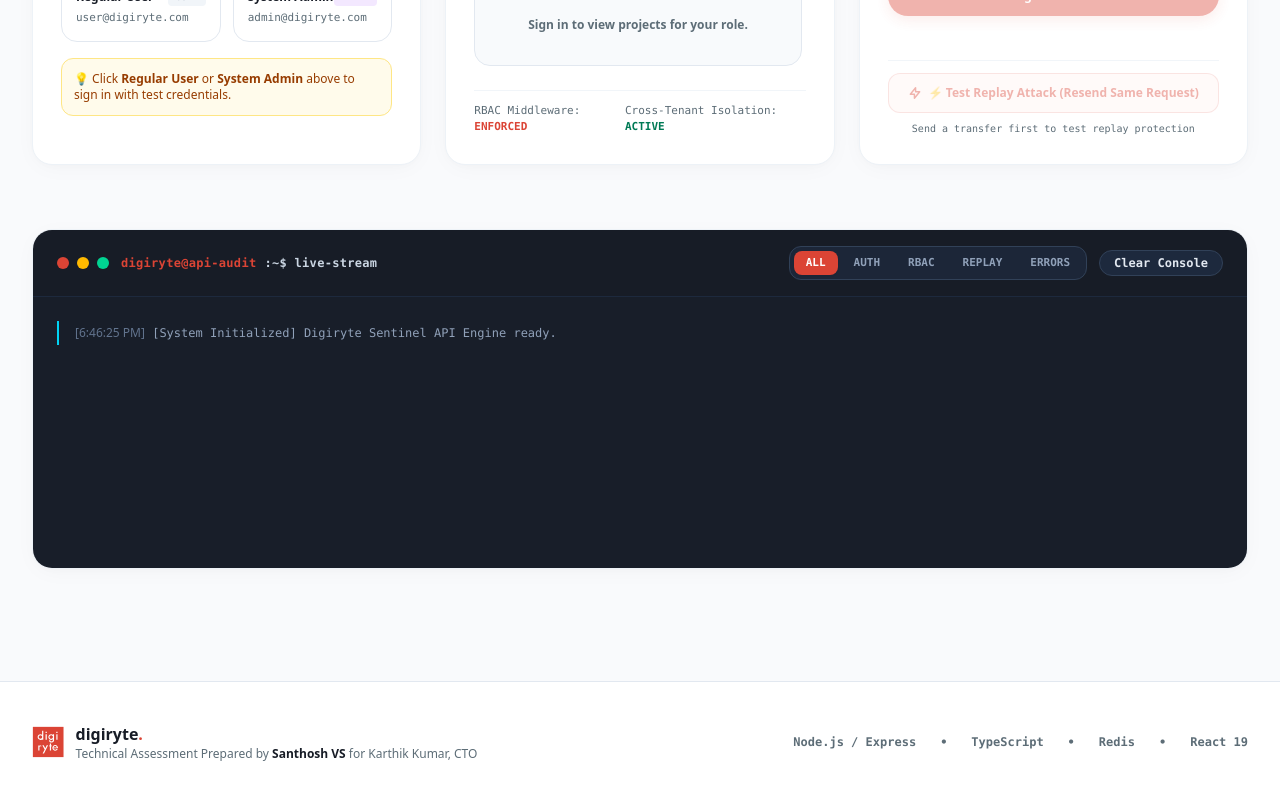
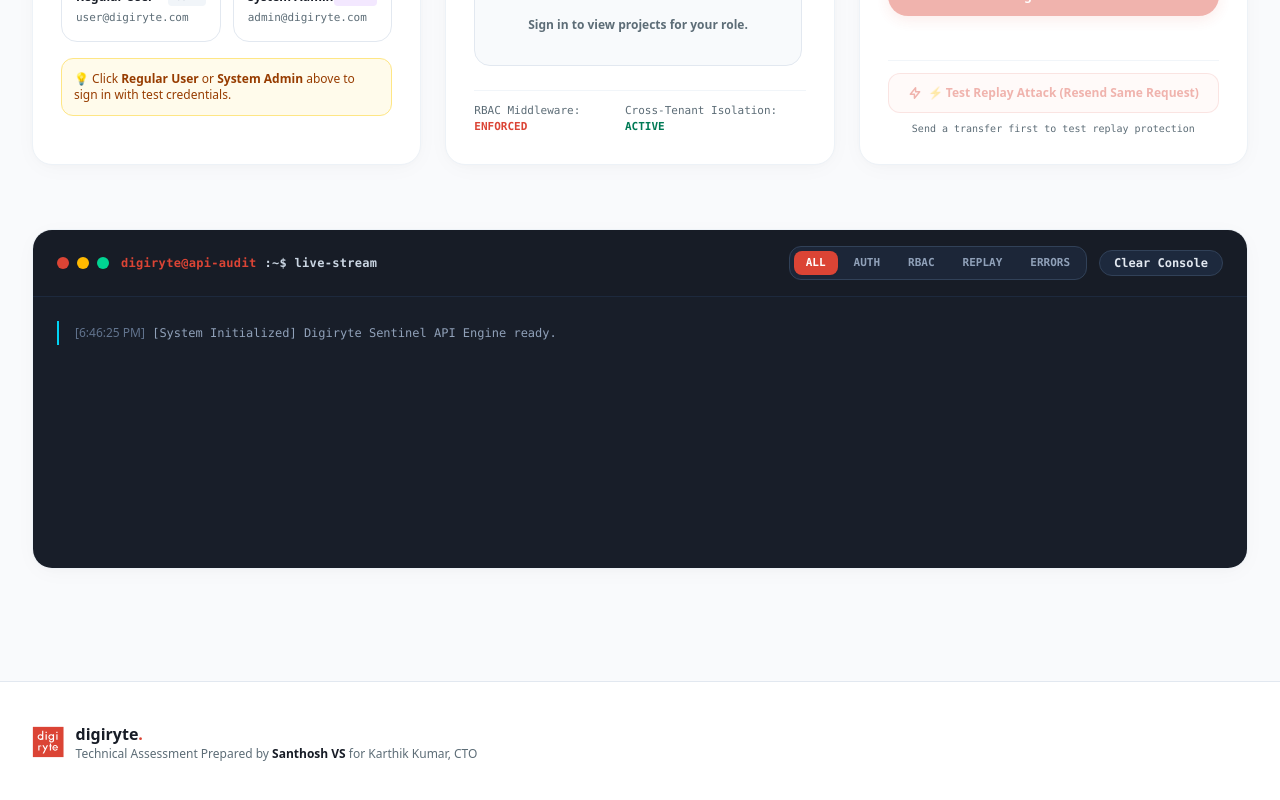
Before and after one commit to Itssanthoshhere/digiryte-challenge-01, a React (Vite) app in the folder client/: page / in a window 1280 px wide. Shown: the part 521-1321 px from the top of the page. Built offline with nearby package versions, Linux system fonts and the light colour scheme.

Commit message:
refactor(dashboard): remove unused technology tags from footer

```diff
--- a/client/src/App.jsx
+++ b/client/src/App.jsx
@@ -55,16 +55,6 @@
             </div>
           </div>
 
-          <div className="flex flex-wrap items-center justify-center gap-4 sm:gap-6 font-mono text-xs font-semibold text-[#5D6D77]">
-            <span>Node.js / Express</span>
-            <span>•</span>
-            <span>TypeScript</span>
-            <span>•</span>
-            <span>Redis</span>
-            <span>•</span>
-            <span>React 19</span>
-          </div>
-
         </div>
       </footer>
     </div>
```
